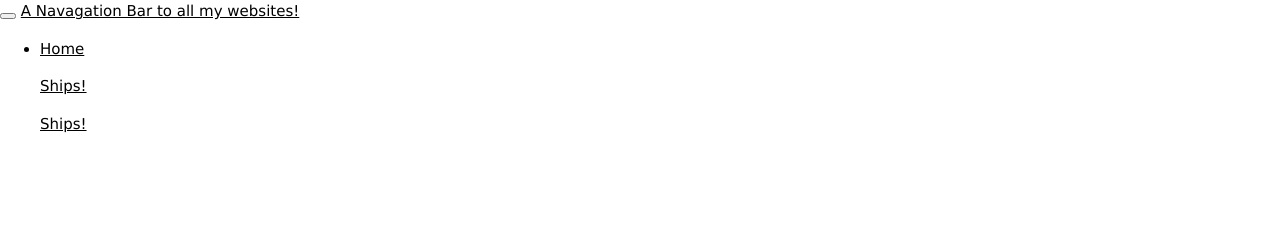
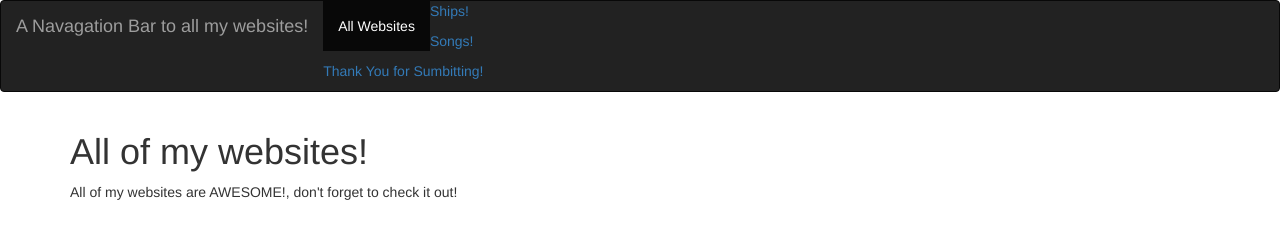
Before and after one commit to Spencer07/All-Website, a plain HTML site: page index.html in a window 1280 px wide. Drawn offline with nearby package versions, Linux system fonts and the light colour scheme.

Commit message:
Update index.html

```diff
--- a/index.html
+++ b/index.html
@@ -1,13 +1,15 @@
 <!DOCTYPE html>
-<html>
+<html lang="en">
 <head>
-<title>All Websites of mine!</title>
-  <link rel="stylesheet" href="https://www.w3schools.com/w3css/4/w3.css">
-  <style>
-    #content{
-      background-color:yellow;float:middle;width: 100%;height :900px;
-    }
-  </style>
+  <title>All of my websites!</title>
+  <meta charset="utf-8">
+  <meta name="viewport" content="width=device-width, initial-scale=1">
+  <link rel="stylesheet" href="https://maxcdn.bootstrapcdn.com/bootstrap/3.4.1/css/bootstrap.min.css">
+  <script src="https://ajax.googleapis.com/ajax/libs/jquery/3.4.1/jquery.min.js"></script>
+  <script src="https://maxcdn.bootstrapcdn.com/bootstrap/3.4.1/js/bootstrap.min.js"></script>
+</head>
+<body>
+
 <nav class="navbar navbar-inverse">
   <div class="container-fluid">
     <div class="navbar-header">
@@ -20,12 +22,19 @@
     </div>
     <div class="collapse navbar-collapse" id="myNavbar">
       <ul class="nav navbar-nav">
-        <li class="active"><a href="#">Home</a></li>
+        <li class="active"><a href="#">All Websites</a></li>
         <p><a href="https://spencer07.github.io/ships/">Ships!</a></p>
-        <p><a href="https://spencer07.github.io/Songs/">Ships!</a></p>
+        <p><a href="https://spencer07.github.io/Songs/">Songs!</a></p>
+        <p><a href="https://spencer07.github.io/Thank-You-For-Submitting/">Thank You for Sumbitting!</a></p>
       </ul>
     </div>
   </div>
 </nav>
-</head>
+
+<div class="container">
+  <h1>All of my websites!</h1>
+  <p>All of my websites are AWESOME!, don't forget to check it out!</p>
+</div>
+
+</body>
 </html>
```
